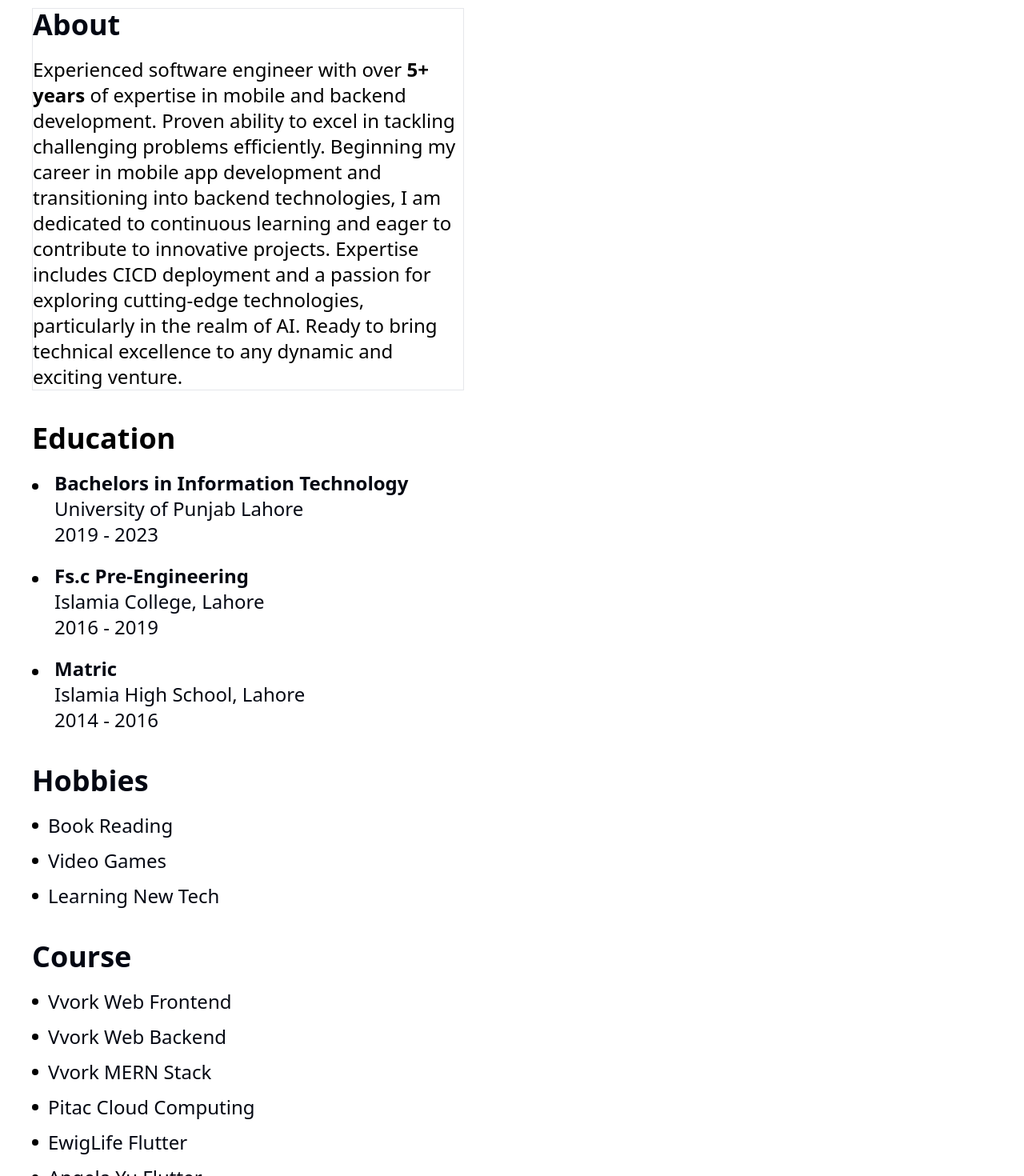
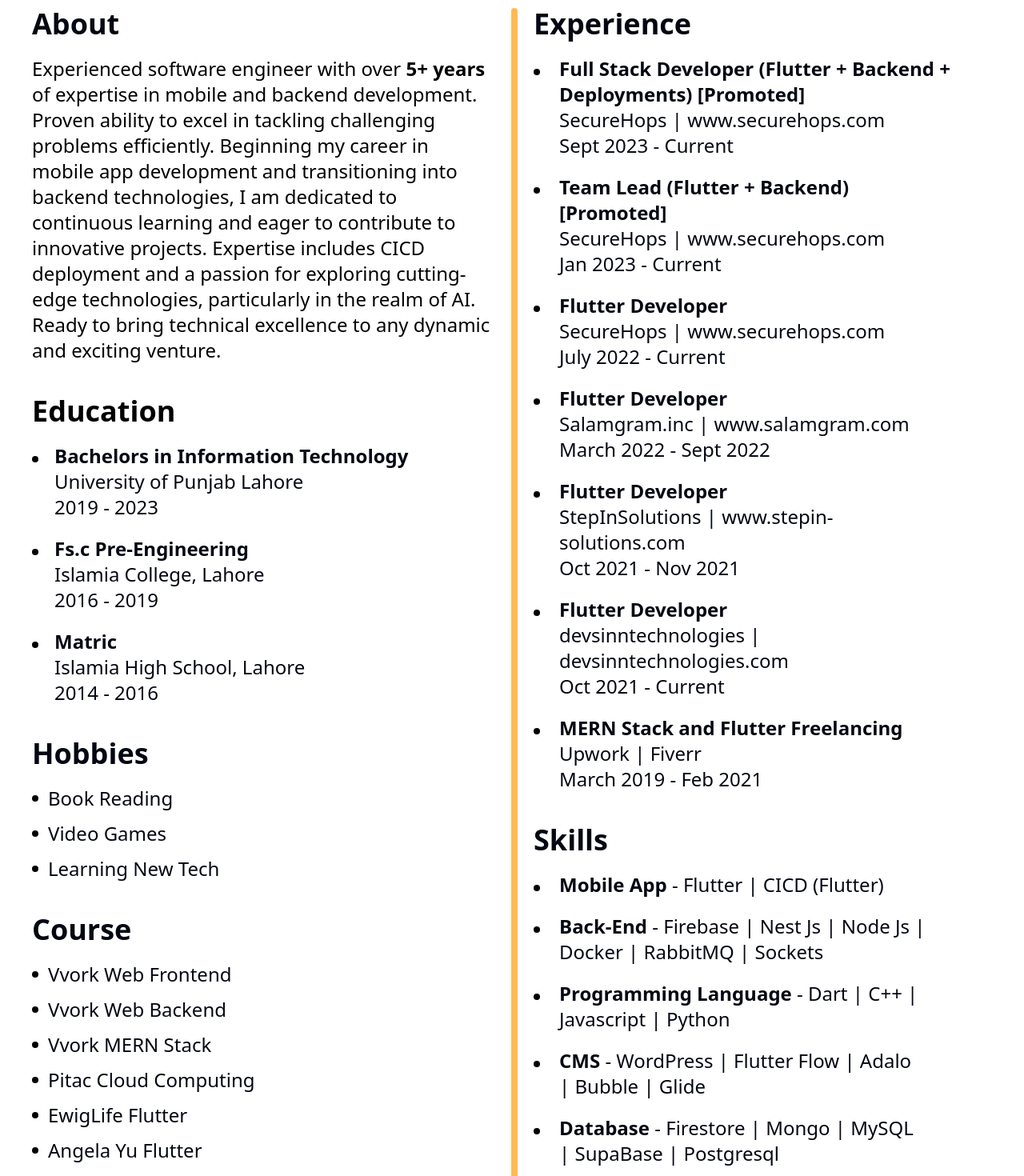
Before and after one commit to Syedhamid84/portfoliome, a Next.js app: page /arhamResume in a window 1280 px wide. Shown: the part 280-1750 px from the top of the page at 80% size. Built offline with nearby package versions, Linux system fonts and the light colour scheme.

Commit message:
education and skills fixes

```diff
--- a/components/arhamComponents/about.tsx
+++ b/components/arhamComponents/about.tsx
@@ -2,7 +2,7 @@ import React from 'react'
 
 const About = () => {
     return (
-        <div className='flex flex-col gap-5 max-w-[540px] border ml-10'>
+        <div className='flex flex-col gap-5 max-w-[579px]'>
             <h1 className='font-bold text-4xl'>About</h1>
             <p className='font-normal text-2xl  text-[#000000]'>
                 Experienced software engineer with over <span className='font-bold'>5+ years</span> of expertise in mobile and backend development.
--- a/components/arhamComponents/education.tsx
+++ b/components/arhamComponents/education.tsx
@@ -2,14 +2,14 @@ import React from 'react'
 
 const Education = () => {
     return (
-        <div className='flex flex-col ml-10 mt-10 gap-5'>
+        <div className='flex flex-col  mt-10 gap-5'>
             <h1 className='font-bold text-4xl text-[#000000]'>Education</h1>
             <div className='flex flex-col gap-5'>
                 {educationDetails.map((Item, index) => {
                     return (
                         <div key={index} className='flex '>
 
-                            <div className='flex gap-5  bgred-500'>
+                            <div className='flex gap-5 bgred-500'>
                                 <div className='h-2 w-2 mt-4 rounded-full bg-black'>
                                 </div>
 
--- /dev/null
+++ b/components/arhamComponents/experience.tsx
@@ -0,0 +1,80 @@
+import React from 'react'
+
+const Experience = () => {
+    return (
+        <div className='flex flex-col gap-5 max-w-[536px]'>
+            <h1 className='font-bold text-4xl'>Experience</h1>
+
+            <div className='flex flex-col gap-5'>
+                {experienceData.map((Item, index) => {
+                    return (
+                        <div key={index} className='flex gap-6 bg-geen-500'>
+                            <div className='h-2 w-2 mt-4 rounded-full bg-black'>
+                            </div>
+                            <div className='bg-ed-400 w-[496px]'>
+
+                                <h1 className='font-bold text-2xl'>{Item.heading}</h1>
+                                <div className='flex  w-full '>
+                                    <span className='font-normal text-2xl' >{Item.companyname}</span>
+
+
+
+                                </div>
+                                <span className='font-normal text-2xl'>{Item.duration} </span>
+
+                            </div>
+                        </div>
+
+                    );
+                })}
+
+            </div>
+
+        </div>
+    )
+};
+export default Experience;
+
+export const experienceData = [
+    {
+        heading: "Full Stack Developer (Flutter + Backend + Deployments) [Promoted]",
+        companyname: "SecureHops | www.securehops.com",
+        duration: "Sept 2023 - Current"
+    },
+
+    {
+        heading: "Team Lead (Flutter + Backend) [Promoted]",
+        companyname: "SecureHops | www.securehops.com",
+        duration: "Jan 2023 - Current"
+    },
+
+    {
+        heading: "Flutter Developer",
+        companyname: "SecureHops | www.securehops.com",
+        duration: "July 2022 - Current"
+    },
+
+    {
+        heading: "Flutter Developer",
+        companyname: "Salamgram.inc | www.salamgram.com",
+        duration: "March 2022 - Sept 2022"
+    },
+
+    {
+        heading: "Flutter Developer",
+        companyname: "StepInSolutions | www.stepin-solutions.com",
+        duration: "Oct 2021 - Nov 2021"
+    },
+
+    {
+        heading: "Flutter Developer",
+        companyname: "devsinntechnologies | devsinntechnologies.com",
+        duration: "Oct 2021 - Current"
+    },
+
+    {
+        heading: "MERN Stack and Flutter Freelancing",
+        companyname: "Upwork | Fiverr",
+        duration: "March 2019 - Feb 2021"
+    }
+]
--- a/components/arhamComponents/hobicourse.tsx
+++ b/components/arhamComponents/hobicourse.tsx
@@ -1,11 +1,10 @@
-import index from '@/pages';
 import React from 'react'
 
 const Hobicourse = () => {
     return (
         <>
 
-            <div className='ml-10 mt-10 flex flex-col gap-5 '>
+            <div className='mt-10 flex flex-col gap-5 '>
                 <h1 className='font-bold text-4xl'>Hobbies</h1>
                 <div className='flex flex-col gap-3 bg-ed-400'>
                     {hobbyname.map((Item, index) => {
@@ -25,7 +24,7 @@ const Hobicourse = () => {
 
             </div>
 
-            <div className='ml-10 mt-10 flex flex-col gap-5 '>
+            <div className='mt-10 flex flex-col gap-5 '>
                 <h1 className='font-bold text-4xl'>Course</h1>
                 <div className='flex flex-col gap-3 bg-ed-400'>
                     {courselist.map((Item, index) => {
--- /dev/null
+++ b/components/arhamComponents/skills.tsx
@@ -0,0 +1,58 @@
+import React from 'react'
+
+const Skills = () => {
+    return (
+        <div className='flex flex-col gap-5 max-w-[536px] mt-10'>
+            <h1 className='font-bold text-4xl'>Skills</h1>
+
+            <div className='flex flex-col gap-5 max-w-[491px]'>
+                {skilsData.map((Item, index) => {
+                    return (
+                        <div key={index} className='flex gap-6 '>
+                            <div className='h-2 w-2 mt-4 rounded-full bg-black'>
+                            </div>
+                            <div className=' font-bold text-2xl bg-ed-400 max-w-[459px]'>{Item.name}
+
+                                <span className='font-normal text-2xl'>{Item.description}</span>
+                            </div>
+                        </div>
+
+                    );
+                })}
+            </div>
+        </div>
+    )
+}
+export default Skills;
+
+export const skilsData = [
+    {
+        name: "Mobile App",
+        description: " - Flutter | CICD (Flutter)"
+    },
+
+    {
+        name: "Back-End",
+        description: " - Firebase | Nest Js | Node Js | Docker | RabbitMQ | Sockets"
+    },
+
+    {
+        name: "Programming Language",
+        description: " - Dart | C++ | Javascript | Python"
+    },
+
+    {
+        name: "CMS",
+        description: " - WordPress | Flutter Flow | Adalo | Bubble | Glide"
+    },
+
+    {
+        name: "Database",
+        description: " - Firestore | Mongo | MySQL | SupaBase | Postgresql"
+    },
+
+    {
+        name: "Deployment",
+        description: " - CICD | AppStore | Playstore | Firebase Hosting | CPanel | AWS | EC2 | ECS | GCP | VM"
+    },
+]
--- a/pages/arhamResume.tsx
+++ b/pages/arhamResume.tsx
@@ -3,16 +3,36 @@ import Header from '@/components/arhamComponents/header';
 import About from '@/components/arhamComponents/about';
 import Education from '@/components/arhamComponents/education';
 import Hobicourse from '@/components/arhamComponents/hobicourse';
+import Experience from '@/components/arhamComponents/experience';
+import Skills from '@/components/arhamComponents/skills';
 
 export const ArhamResume = () => {
     return (
-        <div>
+        <>
+
             <Header />
-            <About />
-            <Education />
-            <Hobicourse />
+            <div className='flex gap-5 mx-10 '>
+                <div className='flex-col'>
+                    <About />
 
-        </div>
+                    <Education />
+                    <Hobicourse />
+
+                </div>
+
+                {/* <div className='border-4 rounded-t-full rounded-b-full border-[#FFBA52]'>
+
+                </div> */}
+                <div className='w-2 rounded-t-full rounded-b-full bg-[#FFBA52] h-[1568px] mb-5'>
+
+                </div>
+                <div className='flex-col '>
+                    <Experience />
+                    <Skills />
+
+                </div>
+            </div>
+        </>
     )
 };
 export default ArhamResume;
```
